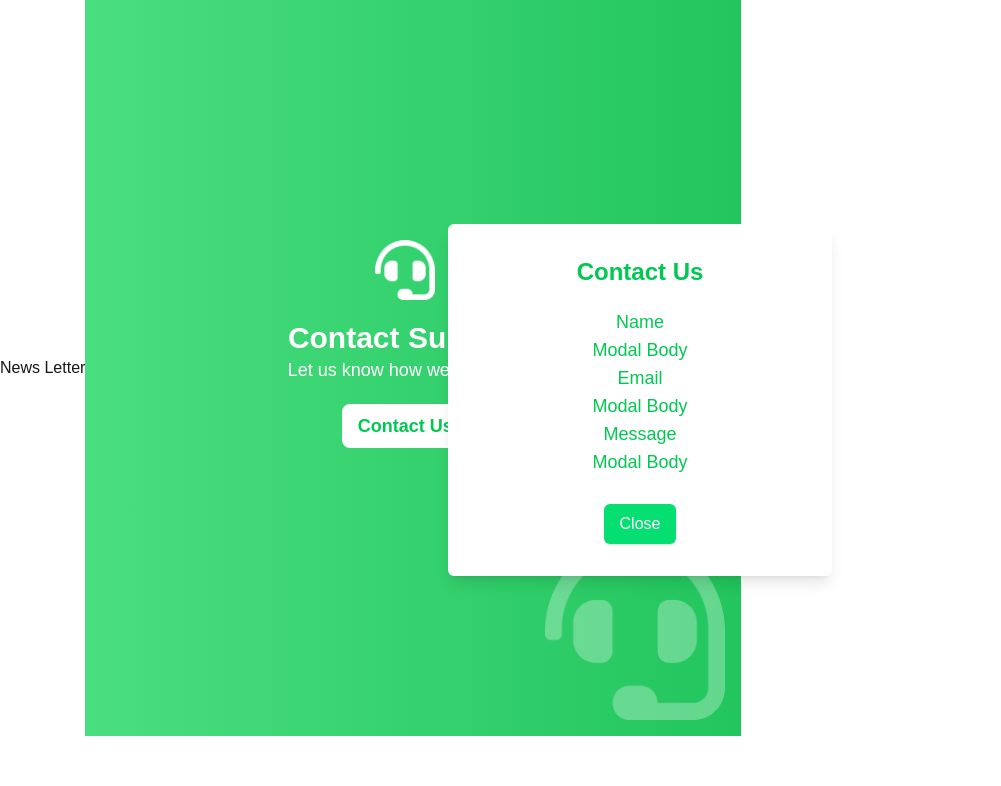
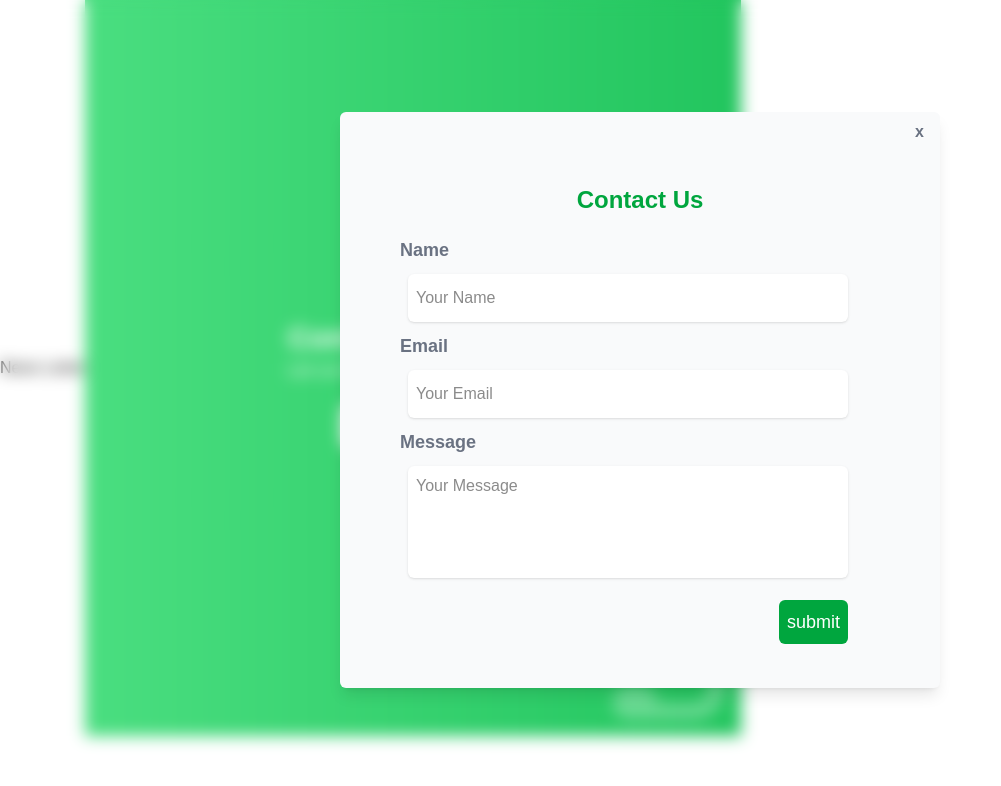
Before and after one commit to TayyabQ/next_app, a Next.js app: page /contact in a window 1280 px wide. Both pictures are taken after a click on the button "Contact Us". Shown: the top 786 px of the page, without its empty margins (0-1001 px from the left). Built offline with nearby package versions, Linux system fonts and the light colour scheme.

Commit message:
completed the contact-us Modal UI

```diff
--- a/components/contact/Modal/contact-modal.tsx
+++ b/components/contact/Modal/contact-modal.tsx
@@ -6,28 +6,69 @@ export default function ContactModal({
   setShowModal: Dispatch<SetStateAction<boolean>>;
 }) {
   return (
-    <div className="fixed inset-0 bg-opacity-50 overflow-y-auto h-full w-full flex items-center justify-center">
-      <div className="p-8 w-96 shadow-lg rounded-md bg-white">
-        <div className="text-center">
-          <h3 className="text-2xl font-bold text-green-500">Contact Us</h3>
-          <div className="mt-2 px-7 py-3">
-            <label className="text-lg text-green-500">Name</label>
-            <p className="text-lg text-green-500">Modal Body</p>
-            <label className="text-lg text-green-500">Email</label>
-            <p className="text-lg text-green-500">Modal Body</p>
-            <label className="text-lg text-green-500">Message</label>
-            <p className="text-lg text-green-500">Modal Body</p>
-          </div>
-          <div className="flex justify-center mt-4">
+    <div className="fixed inset-0 backdrop-blur-sm overflow-y-auto h-full w-full flex items-center justify-center">
+      <div className="w-96 sm:w-150 rounded-md bg-gray-50 shadow-lg">
+        <div className="flex justify-end ">
           <button
             onClick={(e) => {
               e.preventDefault();
               setShowModal(false);
             }}
-              className="hover:cursor-pointer px-4 py-2 bg-green-400 text-white text-base font-medium rounded-md shadow-sm hover:cursor-pointer focus:outline-none focus:ring-2 focus:ring-gray-300"
+            className="hover:bg-gray-200 px-4 py-2 text-base font-medium rounded-md hover:cursor-pointer text-gray-500 font-semibold focus:outline-none focus:ring-2 focus:ring-gray-300"
           >
-              Close
+            x
           </button>
+        </div>
+        <div className="text-center p-8">
+          <h3 className="text-2xl font-bold text-green-600">Contact Us</h3>
+          <div className="mt-2 px-7 py-3">
+            <form className="text-left flex flex-col gap-0.5">
+              <label
+                htmlFor="name"
+                className="text-lg text-gray-500 font-semibold"
+              >
+                Name
+              </label>
+              <input
+                id="name"
+                type="text"
+                className="bg-white px-2 py-1 text-base rounded-md shadow-sm w-90 sm:w-110 h-10 sm:h-12 my-1 sm:my-2 ml-1 sm:ml-2"
+                placeholder="Your Name"
+                required
+              />
+              <label
+                htmlFor="email"
+                className="text-lg text-gray-500 font-semibold text-left"
+              >
+                Email
+              </label>
+              <input
+                id="email"
+                type="email"
+                className="bg-white px-2 py-1 text-base rounded-md shadow-sm w-90 sm:w-110 h-10 sm:h-12 my-1 sm:my-2 ml-1 sm:ml-2"
+                placeholder="Your Email"
+                required
+              />
+              <label
+                htmlFor="message"
+                className="text-lg text-gray-500 font-semibold text-left"
+              >
+                Message
+              </label>
+              <textarea
+                id="message"
+                rows={4}
+                className="resize-none bg-white p-2 text-base rounded-md shadow-sm w-90 sm:w-110 h-fit my-1 sm:my-2 ml-1 sm:ml-2"
+                placeholder="Your Message"
+                required
+              />
+              <button
+                type="submit"
+                className="mt-3 self-end mr-8 bg-green-600 text-white p-2 text-lg rounded-md hover:cursor-pointer hover:bg-green-600 w-fit"
+              >
+                submit
+              </button>
+            </form>
           </div>
         </div>
       </div>
```
Lines whose indentation alone changed are shown as unchanged.
